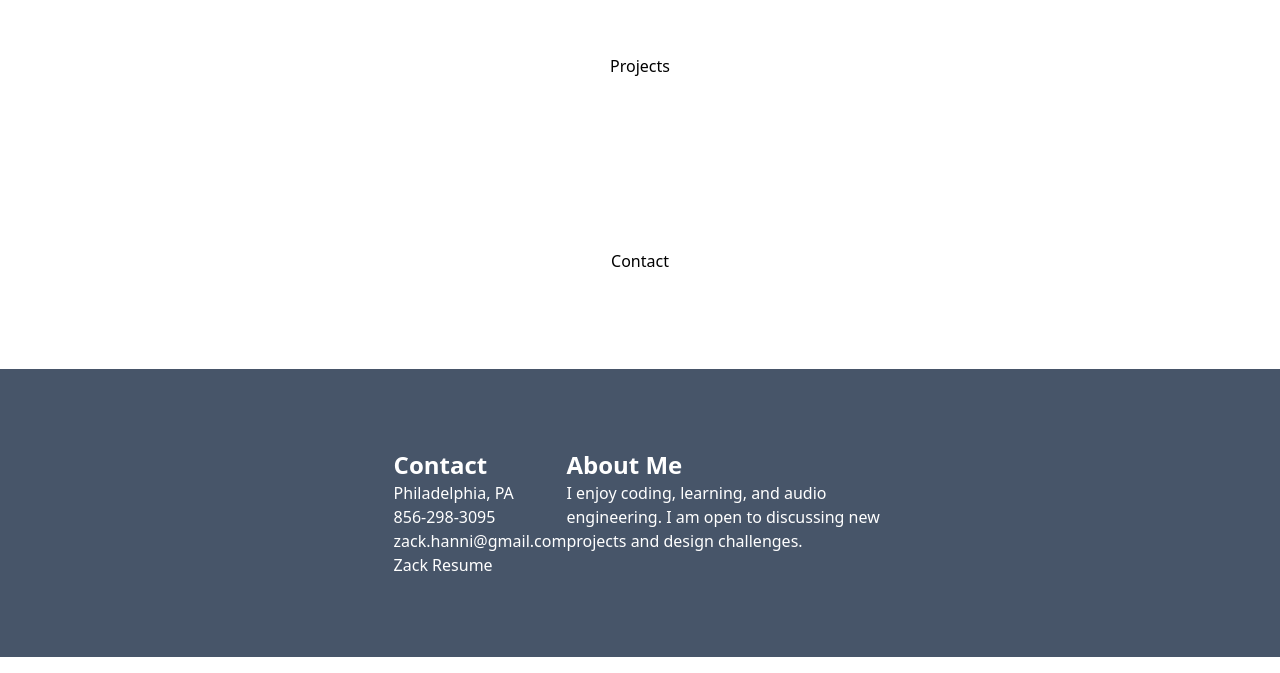
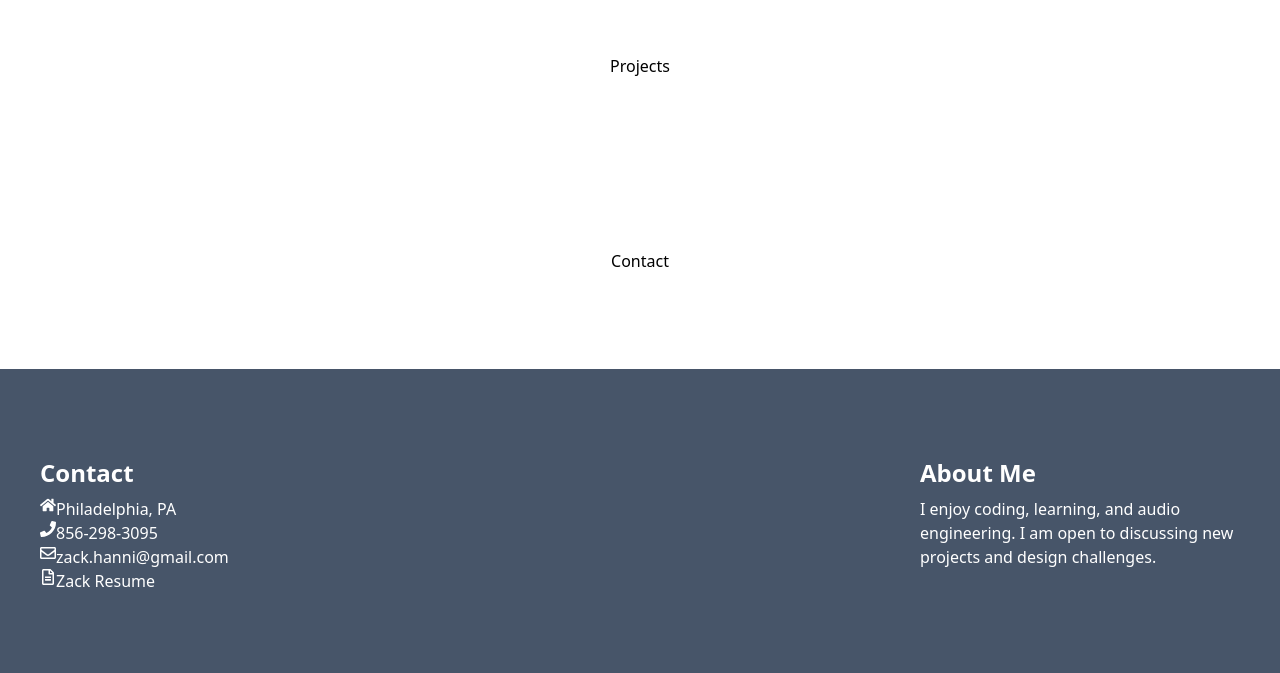
Before and after one commit to zackhanni/zachary.works, a Next.js app: page / in a window 1280 px wide. Shown: the part 527-1200 px from the top of the page. Built offline with nearby package versions, Linux system fonts and the light colour scheme.

Commit message:
update footer style, added icons

```diff
--- a/app/components/Footer.tsx
+++ b/app/components/Footer.tsx
@@ -1,18 +1,18 @@
-
+import { FaRegEnvelope, FaHome,FaPhone, FaRegFileAlt } from 'react-icons/fa';
 
 function Footer() {
   return (
-    <footer className="flex items-center justify-center  bg-slate-600 text-white py-20 px-10">
-      <div className="flex">
-        <div className="left-side">
-          <div className="title font-bold text-2xl">Contact</div>
-          <div className="location">Philadelphia, PA</div>
-          <div className="phone-number">856-298-3095</div>
-          <div className="email">zack.hanni@gmail.com</div>
-          <div className="resume">Zack Resume</div>
+    <footer className="flex items-center justify-center  bg-slate-600 text-white py-20">
+      <div className="flex flex-col md:flex-row justify-between w-full max-w-[1200px] p-8 xl:p-0 ">
+        <div className="left-side pb-8 md:pb-0">
+          <div className="title font-bold text-2xl py-2">Contact</div>
+          <div className="location flex"><FaHome />Philadelphia, PA</div>
+          <div className="phone-number flex"><FaPhone />856-298-3095</div>
+          <div className="email flex"><FaRegEnvelope /> zack.hanni@gmail.com</div>
+          <div className="resume flex"><FaRegFileAlt />Zack Resume</div>
         </div>
         <div className="right-side">
-          <div className="title font-bold text-2xl">About Me</div>
+          <div className="title font-bold text-2xl py-2">About Me</div>
           <div className="description max-w-xs">
             I enjoy coding, learning, and audio engineering. I am open to
             discussing new projects and design challenges.
```
